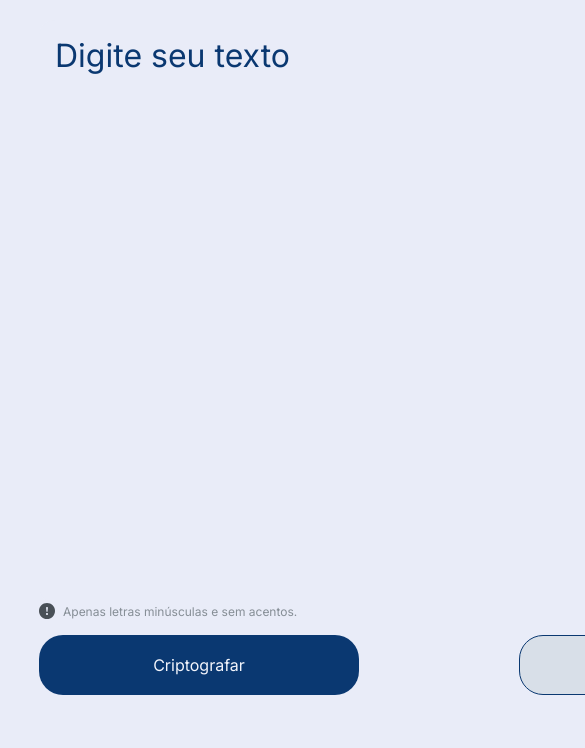
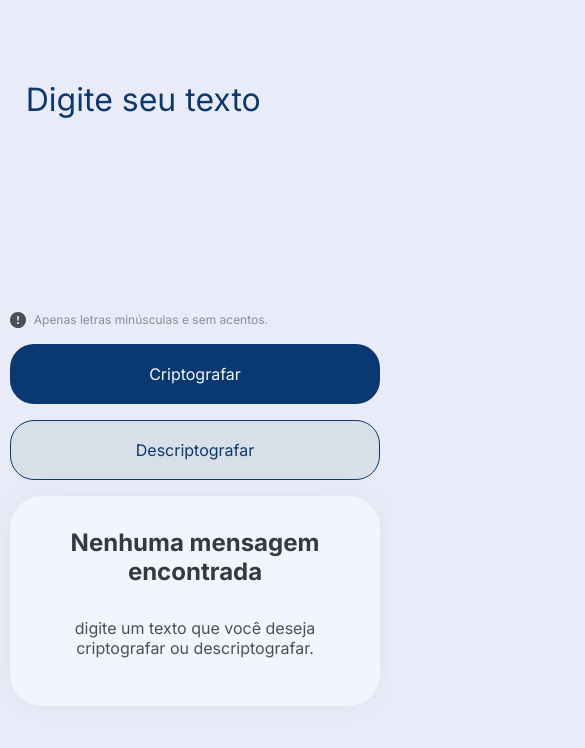
Before and after one commit to jose-artur-coelho/codificador-alura, a plain HTML site: page index.html in a window 390 px wide. Shown: the part 96-844 px from the top of the page, 585 px wide, since content can reach past the window. Drawn offline with Linux system fonts and the light colour scheme.

Commit message:
adiciona responsividade

```diff
--- a/app.js
+++ b/app.js
@@ -1,6 +1,6 @@
 const padraoResultado = `
 <div class="padrao">
-  <img src="./assets/messageNotFound.svg" alt="" />
+  <img class="msg-nao-encontrada-img" src="./assets/messageNotFound.svg" alt="" />
   <span class="msg-nao-encontrada">Nenhuma mensagem encontrada</span>
   <span class="sub-msg-nao-encontrada">
     digite um texto que você deseja criptografar ou descriptografar.
@@ -71,6 +71,7 @@ function mostrarResultado(texto) {
   `;
   botaoCopiar = document.querySelector('.btn-copy');
   botaoCopiar.addEventListener('click', copiarTexto);
+  ajustarAlturaTextarea(document.querySelector('.texto-criptografado'));
 }
 
 function copiarTexto() {
@@ -85,3 +86,8 @@ function copiarTexto() {
   entrada.focus();
   entrada.value = '';
 }
+
+function ajustarAlturaTextarea(elemento) {
+  elemento.style.height = 'auto';
+  elemento.style.height = elemento.scrollHeight + 'px';
+}
--- a/index.html
+++ b/index.html
@@ -7,11 +7,8 @@
     <link rel="stylesheet" href="styles.css" />
   </head>
   <body>
-    <header>
+    <main class="container-principal">
       <img class="logo" src="./assets/logoAlura.svg" alt="logo da alura" />
-    </header>
-
-    <main class="container-principal">
       <section class="container-escrita">
         <textarea
           class="input-texto"
@@ -32,7 +29,11 @@
 
       <section class="container-resultado">
         <div class="padrao">
-          <img src="./assets/messageNotFound.svg" alt="" />
+          <img
+            class="msg-nao-encontrada-img"
+            src="./assets/messageNotFound.svg"
+            alt=""
+          />
           <span class="msg-nao-encontrada">Nenhuma mensagem encontrada</span>
           <span class="sub-msg-nao-encontrada">
             digite um texto que você deseja criptografar ou descriptografar.
--- a/styles.css
+++ b/styles.css
@@ -29,40 +29,41 @@
 
 body {
   height: 100vh;
+
   background-color: var(--light-blue300);
-}
-
-header {
-  display: inline-block;
 }
 
 .logo {
   width: 7.5rem;
-  margin-top: 2rem;
-  margin-left: 3rem;
+  display: inline-block;
+  align-self: start;
 }
 
 .container-principal {
-  max-width: 80%;
+  width: 90%;
+  height: 95%;
   display: flex;
   justify-content: space-between;
-  margin: 0 auto;
-  gap: 2rem;
+  margin-top: 4rem;
+  margin-bottom: 0;
+  margin-left: auto;
+  margin-right: auto;
 }
 
 .container-escrita {
   display: flex;
   flex-direction: column;
-  margin-top: 2rem;
-  height: 80vh;
+  justify-content: space-between;
+  height: 85%;
+  width: 55%;
 }
 
 .input-texto {
-  width: 50rem;
-  height: 37rem;
+  height: 80%;
   border: none;
   border-radius: 1rem;
   padding: 1rem;
+  margin-top: 4rem;
   font-size: 2rem;
   color: var(--dark-blue300);
   resize: none;
@@ -134,9 +135,9 @@ header {
 .container-resultado {
   background-color: var(--light-blue100);
   box-shadow: 0px 0px 32px -8px rgba(0, 0, 0, 0.08);
-  height: 80vh;
-  width: 25rem;
-  min-width: 25rem;
+  height: 85%;
+  width: 30%;
+
   border-radius: 2rem;
   padding: 2rem;
 }
@@ -148,7 +149,6 @@ header {
   justify-content: center;
   gap: 1rem;
   height: 100%;
-  transition: all 0.5s;
 }
 
 .msg-nao-encontrada {
@@ -169,7 +169,7 @@ header {
   display: flex;
   flex-direction: column;
   justify-content: space-between;
-  gap: 1rem;
+  gap: 3rem;
   height: 100%;
 }
 
@@ -188,6 +188,7 @@ header {
 }
 
 .btn-copy {
+  width: 100%;
   color: var(--dark-blue300);
   border: var(--dark-blue300) 1px solid;
   background-color: var(--light-blue100);
@@ -200,3 +201,57 @@ header {
 .btn-copy:active {
   background-color: var(--light-blue300);
 }
+@media (max-width: 1200px) {
+  .container-principal {
+    flex-direction: column;
+    width: 95%;
+    gap: 1rem;
+    margin: 0 auto;
+  }
+  .logo {
+    margin-top: 2rem;
+  }
+
+  .container-escrita {
+    width: 100%;
+  }
+  .input-texto {
+    height: 70%;
+  }
+  .btn-criptografar,
+  .btn-decriptografar {
+    width: 45%;
+    padding: 0;
+  }
+  .container-botoes {
+    width: 100%;
+    justify-content: space-between;
+  }
+  .msg-nao-encontrada-img {
+    display: none;
+  }
+
+  .container-resultado {
+    width: 100%;
+    margin-top: 0;
+    height: auto;
+  }
+
+  .texto-criptografado {
+    width: 100%;
+    height: auto;
+    overflow: hidden;
+  }
+}
+
+@media (max-width: 600px) {
+  .container-botoes {
+    flex-direction: column;
+    gap: 1rem;
+    align-items: center;
+  }
+  .btn-criptografar,
+  .btn-decriptografar {
+    width: 100%;
+  }
+}
```
